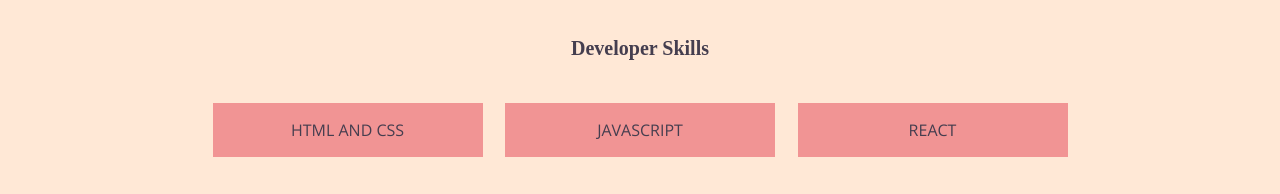
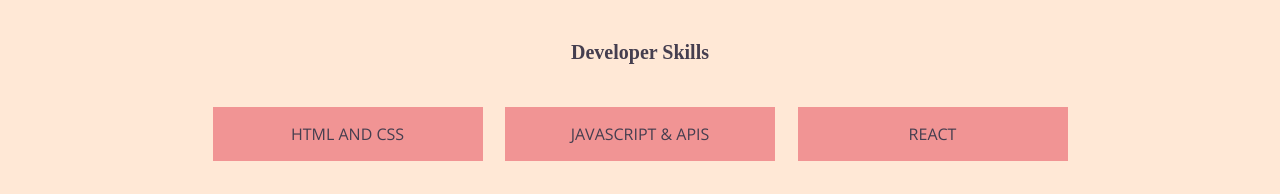
Before and after one commit to TremMT/wd_portfolio-website, a website built with webpack: page index.html in a window 1280 px wide. Shown: the part 1818-2012 px from the top of the page. Built offline with nearby package versions, Linux system fonts and the light colour scheme; a web font is replaced by a local one.

Commit message:
Adjusted pictures sizes, Skills section change

```diff
--- a/css/style.css
+++ b/css/style.css
@@ -645,7 +645,6 @@
 }
 
 header nav {
-  /* keep if using hamburger menu */
   display: flex;
   justify-content: center;
   width: 100%;
@@ -653,7 +652,6 @@
 }
 
 header nav ul {
-  /* keep if using hamburger menu */
   display: flex;
   justify-content: space-between;
   width: 80%;
@@ -755,7 +753,6 @@
 
 @media only screen and (min-width:1024px) {
 
-  /* added for landscape tablets and iPad Pro */
   .content-wrapper {
     max-width: 900px;
   }
@@ -957,14 +954,12 @@
 }
 
 @media only screen and (min-width: 35em) {
-  /* Style adjustments for viewports that meet the condition */
 }
 
 @media print,
 (-webkit-min-device-pixel-ratio: 1.25),
 (min-resolution: 1.25dppx),
 (min-resolution: 120dpi) {
-  /* Style adjustments for high resolution devices */
 }
 
 /* ==========================================================================
--- a/index.html
+++ b/index.html
@@ -14,8 +14,8 @@
 
   <meta name="viewport" content="width=device-width, initial-scale=1">
   <title>Tremaine Trotter | Portfolio</title>
+  <link rel="stylesheet" href="css/normalize.css">
   <link rel="stylesheet" href="css/style.css">
-  <link rel="stylesheet" href="css/normalize.css">
   <meta name="description" content="">
 
   <meta property="og:title" content="">
@@ -124,7 +124,7 @@
           <h4>Developer Skills</h4>
           <div class="skills-wrapper">
             <p class="skill">HTML and CSS</p>
-            <p class="skill">JavaScript</p>
+            <p class="skill">JavaScript & APIs</p>
             <p class="skill">React</p>
             <p class="skill">Respondsive web development</p>
             <p class="skill">Visual Studio Code</p>
```
Also changed, not shown: img/GHR_Gallery.png, img/Guess.png, 1 other file.
